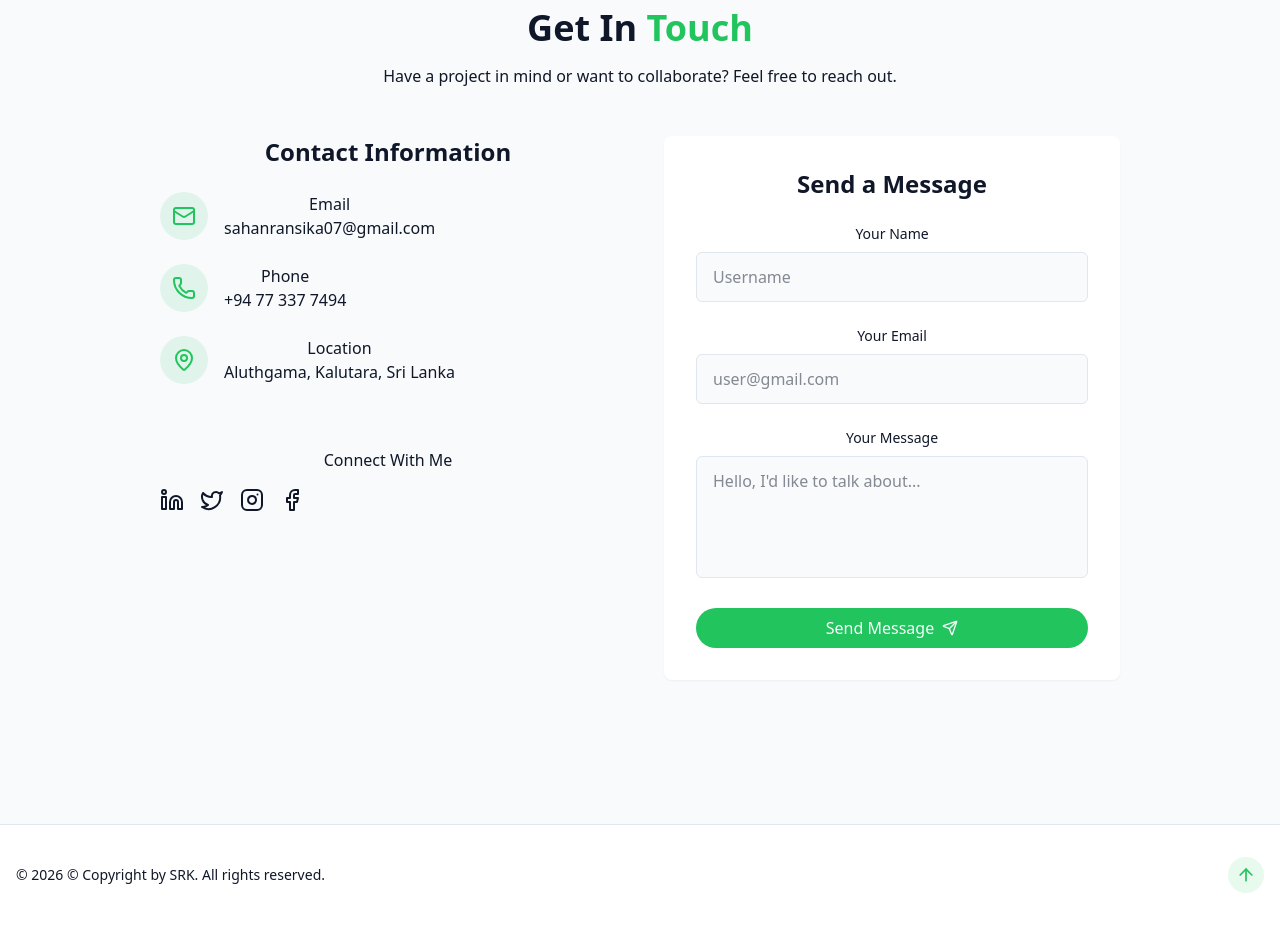
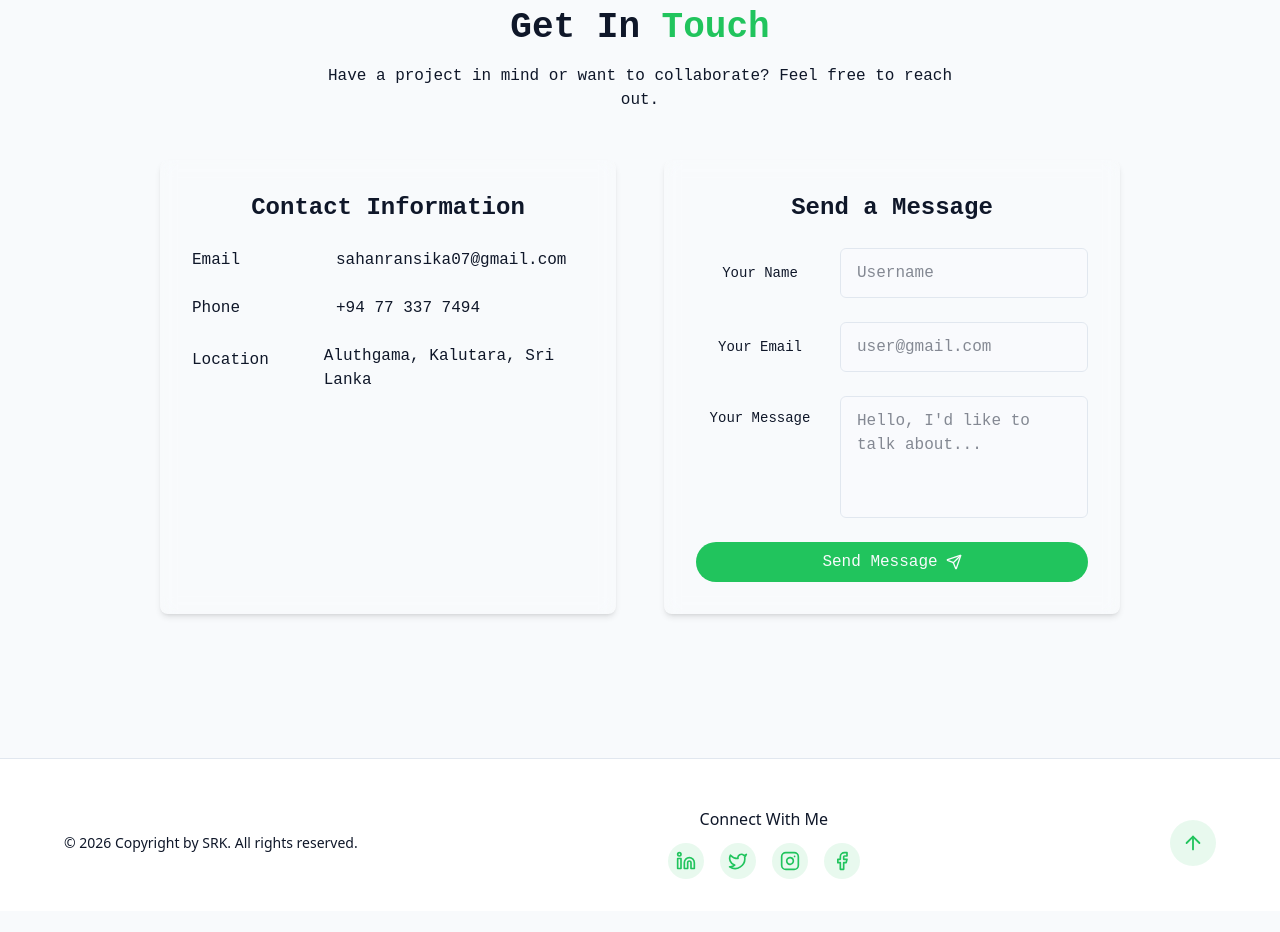
Before and after one commit to SahanRansika/NEW_PORTFOLIO, a React (Vite) app: page / in a window 1280 px wide. Shown: the part 3940-4872 px from the top of the page. After the commit the page ends 4851 px from the top, so only its background shows below. Built offline with nearby package versions, Linux system fonts and the light colour scheme.

Commit message:
My New Portfolio is Completed🎉

```diff
--- a/src/components/ContactSection.jsx
+++ b/src/components/ContactSection.jsx
@@ -1,13 +1,4 @@
-import {
-  Facebook,
-  Instagram,
-  Linkedin,
-  Mail,
-  MapPin,
-  Phone,
-  Send,
-  Twitter,
-} from "lucide-react";
+import { Send } from "lucide-react";
 import { cn } from "@/lib/utils";
 import { useToast } from "@/hooks/use-toast";
 import { useState } from "react";
@@ -23,10 +14,10 @@ export const ContactSection = () => {
 
     emailjs
       .sendForm(
-        "service_7l6fh7c", // service id
-        "template_p4y9x0a",  // template id (EmailJS eken ganna)
+        "service_7l6fh7c",
+        "template_p4y9x0a",
         e.target,
-        "DXHhCgRL5ao3r4bou"       // public key (API Keys walin ganna)
+        "DXHhCgRL5ao3r4bou"
       )
       .then(
         () => {
@@ -34,53 +25,44 @@ export const ContactSection = () => {
             title: "Message sent!",
             description: "Thank you for your message. I'll get back to you soon.",
           });
-
           e.target.reset();
           setIsSubmitting(false);
         },
         (error) => {
           console.log(error);
-
           toast({
             title: "Error",
             description: "Failed to send message.",
           });
-
           setIsSubmitting(false);
         }
       );
   };
 
   return (
-    <section id="contact" className="py-24 px-4 relative bg-secondary/30">
+    <section id="contact" className="py-24 px-4 relative bg-secondary/30 font-sans">
       <div className="container mx-auto max-w-5xl">
 
-        <h2 className="text-3xl md:text-4xl font-bold mb-4 text-center">
+        <h2 className="text-3xl md:text-4xl font-bold mb-4 text-center font-nunito">
           Get In <span className="text-primary">Touch</span>
         </h2>
 
-        <p className="text-center text-muted-foreground mb-12 max-w-2xl mx-auto">
+        <p className="text-center text-muted-foreground mb-12 max-w-2xl mx-auto font-nunito">
           Have a project in mind or want to collaborate? Feel free to reach out.
         </p>
 
         <div className="grid grid-cols-1 md:grid-cols-2 gap-12">
 
-          {/* LEFT SIDE */}
-          <div className="space-y-8">
-
+          {/* LEFT SIDE - Contact Information */}
+          <div className="bg-white/10 p-8 rounded-lg shadow-md backdrop-blur-sm font-nunito">
             <h3 className="text-2xl font-semibold mb-6">
               Contact Information
             </h3>
 
-            <div className="space-y-6">
-
-              <div className="flex items-start space-x-4">
-                <div className="p-3 rounded-full bg-primary/10">
-                  <Mail className="h-6 w-6 text-primary" />
-                </div>
-
-                <div>
-                  <h4 className="font-medium">Email</h4>
+            <div className="space-y-6 text-left">
+              {/* Email */}
+              <div className="flex items-center space-x-4">
+                <label className="w-32 font-medium ">Email</label>
                 <a
                   href="mailto:sahanransika07@gmail.com"
                   className="text-muted-foreground hover:text-primary"
@@ -88,15 +70,10 @@ export const ContactSection = () => {
                   sahanransika07@gmail.com
                 </a>
               </div>
-              </div>
 
-              <div className="flex items-start space-x-4">
-                <div className="p-3 rounded-full bg-primary/10">
-                  <Phone className="h-6 w-6 text-primary" />
-                </div>
-
-                <div>
-                  <h4 className="font-medium">Phone</h4>
+              {/* Phone */}
+              <div className="flex items-center space-x-4">
+                <label className="w-32 font-medium">Phone</label>
                 <a
                   href="tel:+94773377494"
                   className="text-muted-foreground hover:text-primary"
@@ -104,97 +81,56 @@ export const ContactSection = () => {
                   +94 77 337 7494
                 </a>
               </div>
-              </div>
 
+              {/* Location */}
               <div className="flex items-start space-x-4">
-                <div className="p-3 rounded-full bg-primary/10">
-                  <MapPin className="h-6 w-6 text-primary" />
-                </div>
-
-                <div>
-                  <h4 className="font-medium">Location</h4>
+                <label className="w-32 font-medium pt-1">Location</label>
                 <p className="text-muted-foreground">
                   Aluthgama, Kalutara, Sri Lanka
                 </p>
               </div>
             </div>
-
           </div>
 
-            {/* SOCIAL */}
-            <div className="pt-8">
-              <h4 className="font-medium mb-4">Connect With Me</h4>
-
-              <div className="flex space-x-4">
-
-                <a href="https://www.linkedin.com/in/sahan-ransika-66bbab310/" target="_blank">
-                  <Linkedin />
-                </a>
-
-                <a href="#" target="_blank">
-                  <Twitter />
-                </a>
-
-                <a href="#" target="_blank">
-                  <Instagram />
-                </a>
-
-                <a href="https://www.facebook.com/share/1AnYQCvtUF/" target="_blank">
-                  <Facebook />
-                </a>
-
-              </div>
-            </div>
-
-          </div>
-
-          {/* FORM */}
-          <div className="bg-card p-8 rounded-lg shadow-xs">
-
+          {/* RIGHT SIDE - Send a Message */}
+          <div className="bg-white/10 p-8 rounded-lg shadow-md backdrop-blur-sm font-nunito">
             <h3 className="text-2xl font-semibold mb-6">
               Send a Message
             </h3>
 
             <form className="space-y-6" onSubmit={handleSubmit}>
-
-              <div>
-                <label className="block text-sm font-medium mb-2">
-                  Your Name
-                </label>
-
+              {/* Name */}
+              <div className="flex items-center space-x-4">
+                <label className="w-32 text-sm font-medium">Your Name</label>
                 <input
                   type="text"
                   name="name"
                   required
-                  className="w-full px-4 py-3 rounded-md border border-input bg-background"
+                  className="flex-1 px-4 py-3 rounded-md border border-input bg-background/20"
                   placeholder="Username"
                 />
               </div>
 
-              <div>
-                <label className="block text-sm font-medium mb-2">
-                  Your Email
-                </label>
-
+              {/* Email */}
+              <div className="flex items-center space-x-4">
+                <label className="w-32 text-sm font-medium">Your Email</label>
                 <input
                   type="email"
                   name="email"
                   required
-                  className="w-full px-4 py-3 rounded-md border border-input bg-background"
+                  className="flex-1 px-4 py-3 rounded-md border border-input bg-background/20"
                   placeholder="user@gmail.com"
                 />
               </div>
 
-              <div>
-                <label className="block text-sm font-medium mb-2">
-                  Your Message
-                </label>
-
+              {/* Message */}
+              <div className="flex items-start space-x-4">
+                <label className="w-32 text-sm font-medium pt-3">Your Message</label>
                 <textarea
                   name="message"
                   required
                   rows="4"
-                  className="w-full px-4 py-3 rounded-md border border-input bg-background resize-none"
+                  className="flex-1 px-4 py-3 rounded-md border border-input bg-background/20 resize-none"
                   placeholder="Hello, I'd like to talk about..."
                 />
               </div>
@@ -209,9 +145,7 @@ export const ContactSection = () => {
                 {isSubmitting ? "Sending..." : "Send Message"}
                 <Send size={16} />
               </button>
-
             </form>
-
           </div>
 
         </div>
--- a/src/components/Footer.jsx
+++ b/src/components/Footer.jsx
@@ -1,19 +1,61 @@
-import { ArrowUp } from "lucide-react";
+import { ArrowUp, Linkedin, Twitter, Instagram, Facebook } from "lucide-react";
 
 export const Footer = () => {
   return (
-    <footer className="py-12 px-4 bg-card relative border-t border-border mt-12 pt-8 flex flex-wrap justify-between items-center">
-      {" "}
-      <p className="text-sm text-muted-foreground">
-        {" "}
-        &copy; {new Date().getFullYear()} &copy; Copyright by SRK. All rights reserved.
-      </p>
-      <a
-        href="#hero"
-        className="p-2 rounded-full bg-primary/10 hover:bg-primary/20 text-primary transition-colors"
-      >
-        <ArrowUp size={20} />
-      </a>
+    <footer className="bg-card border-t border-border mt-12 pt-12 pb-8 px-4">
+      <div className="max-w-6xl mx-auto flex flex-col md:flex-row justify-between items-center gap-6">
+
+        {/* COPYRIGHT */}
+        <p className="text-sm text-muted-foreground text-center md:text-left">
+          &copy; {new Date().getFullYear()} Copyright by SRK. All rights reserved.
+        </p>
+
+        {/* SOCIAL LINKS */}
+        <div className="text-center">
+          <h4 className="font-medium mb-3">Connect With Me</h4>
+          <div className="flex justify-center md:justify-start space-x-4">
+            <a
+              href="https://www.linkedin.com/in/sahan-ransika-66bbab310/"
+              target="_blank"
+              className="p-2 rounded-full bg-primary/10 hover:bg-primary/20 text-primary transition-colors"
+            >
+              <Linkedin size={20} />
+            </a>
+
+            <a
+              href="#"
+              target="_blank"
+              className="p-2 rounded-full bg-primary/10 hover:bg-primary/20 text-primary transition-colors"
+            >
+              <Twitter size={20} />
+            </a>
+
+            <a
+              href="#"
+              target="_blank"
+              className="p-2 rounded-full bg-primary/10 hover:bg-primary/20 text-primary transition-colors"
+            >
+              <Instagram size={20} />
+            </a>
+
+            <a
+              href="https://www.facebook.com/share/1AnYQCvtUF/"
+              target="_blank"
+              className="p-2 rounded-full bg-primary/10 hover:bg-primary/20 text-primary transition-colors"
+            >
+              <Facebook size={20} />
+            </a>
+          </div>
+        </div>
+
+        {/* BACK TO TOP */}
+        <a
+          href="#hero"
+          className="p-3 rounded-full bg-primary/10 hover:bg-primary/20 text-primary transition-colors"
+        >
+          <ArrowUp size={22} />
+        </a>
+      </div>
     </footer>
   );
 };
--- a/src/index.css
+++ b/src/index.css
@@ -1,4 +1,9 @@
 @import "tailwindcss";
+@import url('https://fonts.googleapis.com/css2?family=Nunito:wght@400;600;700&display=swap');
+
+.font-nunito {
+   font-family: "Kode Mono", monospace;
+}
 
 @theme {
   --color-border: hsl(var(--border));
```
Lines whose indentation alone changed are shown as unchanged.
